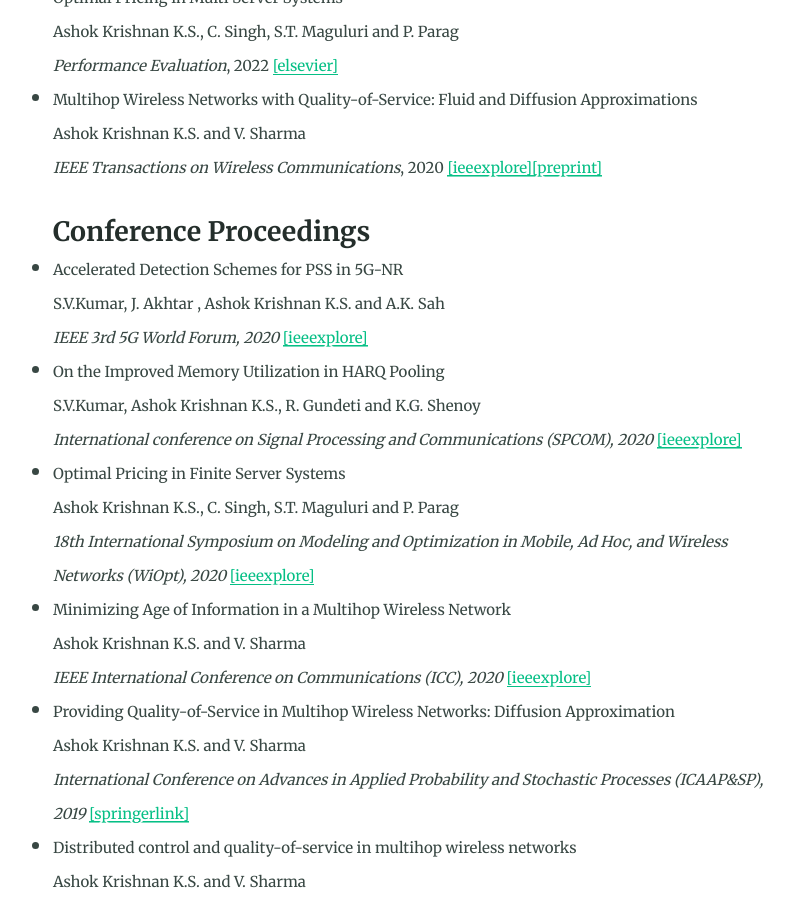
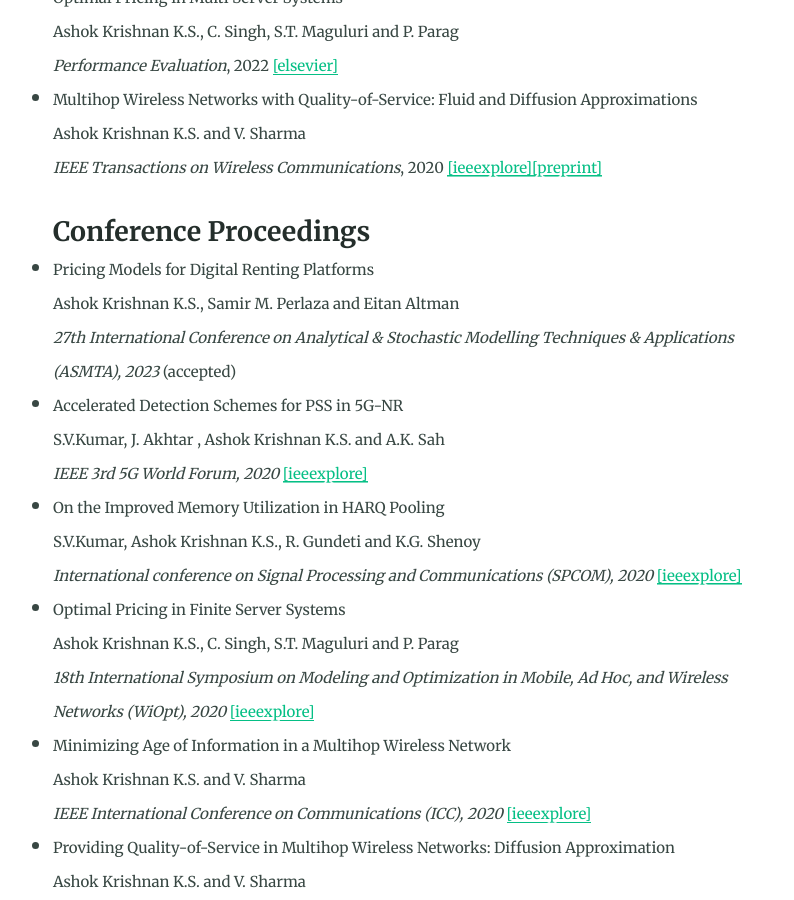
Before and after one commit to ashokkri/ashokkri.github.io, a Jekyll site: the page built from publications.md, in a window 1280 px wide and 900 px high, scrolled down 516 px. Shown: the whole window, without its empty margins (230-1024 px from the left). Built offline with Jekyll 4.4.1, drawn with Linux system fonts in a browser that asks for light colours.

Commit message:
Update publications.md

```diff
--- a/publications.md
+++ b/publications.md
@@ -18,6 +18,10 @@ feature_image: "https://picsum.photos/1300/400?image=989"
    *IEEE Transactions on Wireless Communications*, 2020 [[ieeexplore]](https://ieeexplore.ieee.org/document/9184257)[[preprint]](https://ashokkri.github.io/pdfs/MHopWirelessQoS.pdf)
 
 #### Conference Proceedings
+
+ - <small>Pricing Models for Digital Renting Platforms
+   Ashok Krishnan K.S., Samir M. Perlaza and Eitan Altman
+   *27th International Conference on Analytical & Stochastic Modelling Techniques & Applications (ASMTA), 2023* (accepted)
 
 - <small>Accelerated Detection Schemes for PSS in 5G-NR
    S.V.Kumar, J. Akhtar , Ashok Krishnan K.S. and A.K. Sah
```
